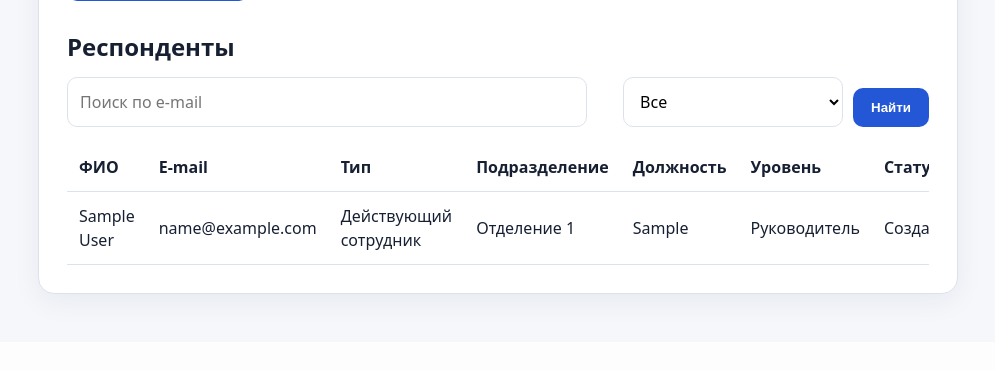
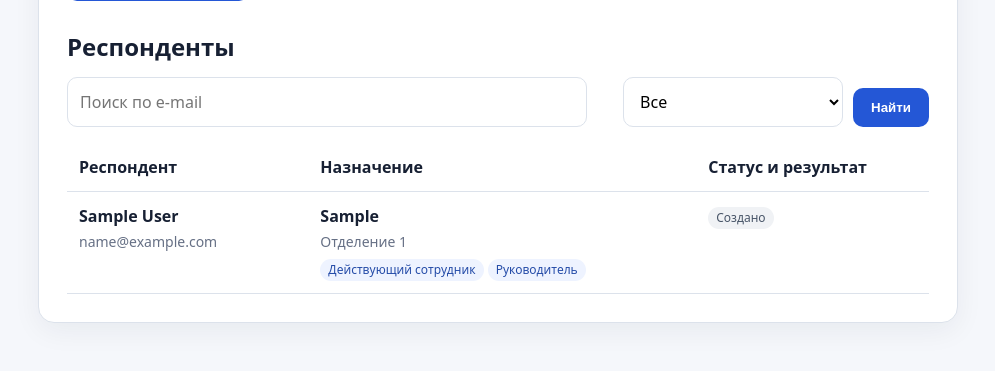
Before and after one commit to gigaa74/PersonnelAssessment, a Django app: page /dashboard/ in a window 1280 px wide. Shown: the part 887-1258 px from the top of the page, without its empty margins (142-1137 px from the left). Before the commit the page ends 1195 px from the top, so only its background shows below. Run offline with Django 5.2, Linux system fonts and the light colour scheme; a user stored in the database is signed in; tables that the repository leaves empty hold one stand-in row (values such as "Sample post").

Commit message:
Make administrator list compact

```diff
--- a/templates/assessment/base.html
+++ b/templates/assessment/base.html
@@ -41,10 +41,19 @@
     .warning { background:#fff3e0; border:1px solid #f0c36d; }
     .quality-ok { background:#edf8f1; }
     .table-wrap { overflow-x:auto; }
+    .respondents { table-layout:fixed; }
+    .respondents th:nth-child(1){width:28%}.respondents th:nth-child(2){width:45%}.respondents th:nth-child(3){width:27%}
+    .respondents td { vertical-align:top; overflow-wrap:anywhere; }
+    .cell-line { display:block; margin-top:3px; color:var(--muted); font-size:14px; }
+    .tag,.status { display:inline-block; margin-top:7px; padding:3px 8px; border-radius:999px; background:#eef3ff; color:#254ca8; font-size:12px; line-height:1.35; }
+    .status { margin:0 0 5px; background:#f0f2f5; color:#475467; }
+    .status-completed { background:#e9f7ee; color:#18733b; }
+    .status-started { background:#fff4dc; color:#8a5a00; }
+    .result-link { display:block; margin-top:7px; font-weight:700; }
     .metric { margin:12px 0 20px; }
     .question-meta { display:flex; align-items:center; justify-content:space-between; gap:16px; }
     .timer { padding:8px 12px; border:1px solid var(--line); border-radius:10px; background:#f7f9fc; white-space:nowrap; }
-    @media(max-width:640px){ main{margin:20px auto}.card{padding:20px} table{font-size:14px}.actions{flex-wrap:wrap}.filters{grid-template-columns:1fr}.score{grid-template-columns:1fr 45px}.score .bar{grid-row:2;grid-column:1/3} }
+    @media(max-width:640px){ main{margin:20px auto}.card{padding:20px} table{font-size:14px}.actions{flex-wrap:wrap}.filters{grid-template-columns:1fr}.score{grid-template-columns:1fr 45px}.score .bar{grid-row:2;grid-column:1/3}.respondents thead{display:none}.respondents,.respondents tbody,.respondents tr,.respondents td{display:block;width:100%}.respondents tr{padding:12px 0;border-bottom:1px solid var(--line)}.respondents td{padding:5px 0;border:0} }
   </style>
 </head>
 <body><main>{% block content %}{% endblock %}</main></body>
--- a/templates/assessment/dashboard.html
+++ b/templates/assessment/dashboard.html
@@ -13,8 +13,12 @@
   <form method="get" class="filters"><label>E-mail</label><input name="email" value="{{ email_filter }}" placeholder="Поиск по e-mail">
     <label>Статус</label><select name="status"><option value="">Все</option>{% for value,label in statuses %}<option value="{{ value }}"{% if value == selected_status %} selected{% endif %}>{{ label }}</option>{% endfor %}</select>
     <button>Найти</button></form>
-  <div class="table-wrap"><table><thead><tr><th>ФИО</th><th>E-mail</th><th>Тип</th><th>Подразделение</th><th>Должность</th><th>Уровень</th><th>Статус</th><th>Время</th><th>Результат</th></tr></thead>
-    <tbody>{% for item in invitations %}<tr><td>{{ item.full_name|default:"—" }}</td><td>{{ item.email }}</td><td>{{ item.get_participant_type_display }}</td><td>{{ item.get_department_display|default:"—" }}</td><td>{{ item.position|default:"—" }}</td><td>{{ item.get_position_level_display }}</td><td>{{ item.get_status_display }}</td><td>{% if item.status == 'completed' %}{{ item.attempt.duration_display }}{% else %}—{% endif %}</td><td>{% if item.status == 'completed' %}<a href="{% url 'assessment:result' item.public_id %}">Посмотреть</a>{% else %}—{% endif %}</td></tr>{% empty %}<tr><td colspan="9">Приглашений пока нет</td></tr>{% endfor %}</tbody>
-  </table></div>
+  <table class="respondents"><thead><tr><th>Респондент</th><th>Назначение</th><th>Статус и результат</th></tr></thead>
+    <tbody>{% for item in invitations %}<tr>
+      <td><strong>{{ item.full_name|default:"ФИО не указано" }}</strong><span class="cell-line">{{ item.email }}</span></td>
+      <td><strong>{{ item.position|default:"Должность не указана" }}</strong><span class="cell-line">{{ item.get_department_display|default:"Подразделение не указано" }}</span><span class="tag">{{ item.get_participant_type_display }}</span> <span class="tag">{{ item.get_position_level_display }}</span></td>
+      <td><span class="status status-{{ item.status }}">{{ item.get_status_display }}</span>{% if item.status == 'completed' %}<span class="cell-line">Время: {{ item.attempt.duration_display }}</span><a class="result-link" href="{% url 'assessment:result' item.public_id %}">Открыть результат →</a>{% endif %}</td>
+    </tr>{% empty %}<tr><td colspan="3">Приглашений пока нет</td></tr>{% endfor %}</tbody>
+  </table>
 </section>
 {% endblock %}
```
